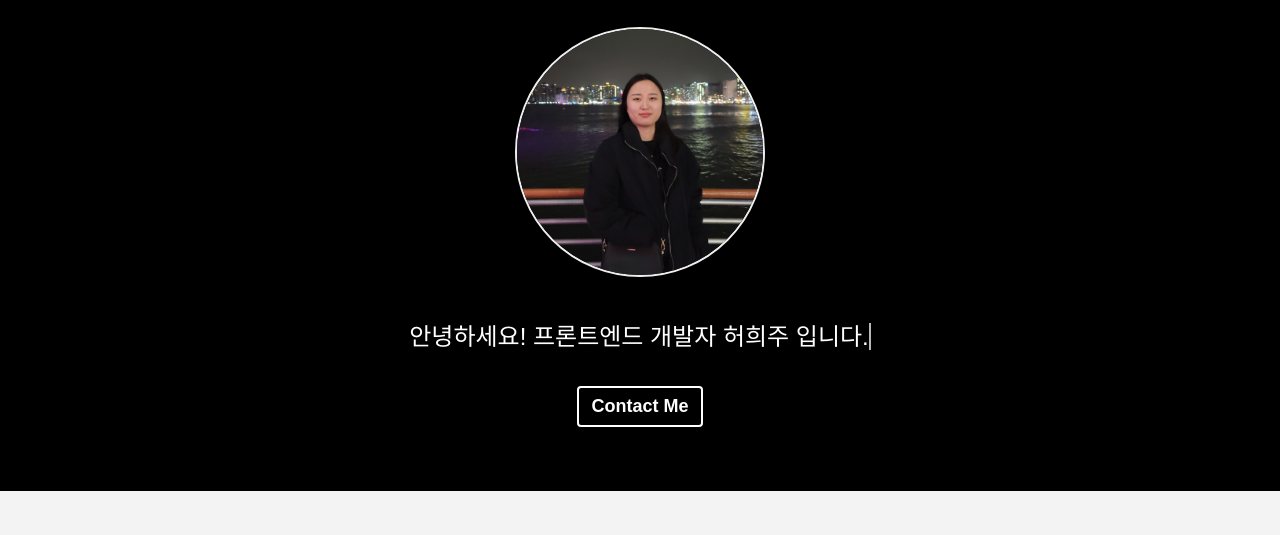
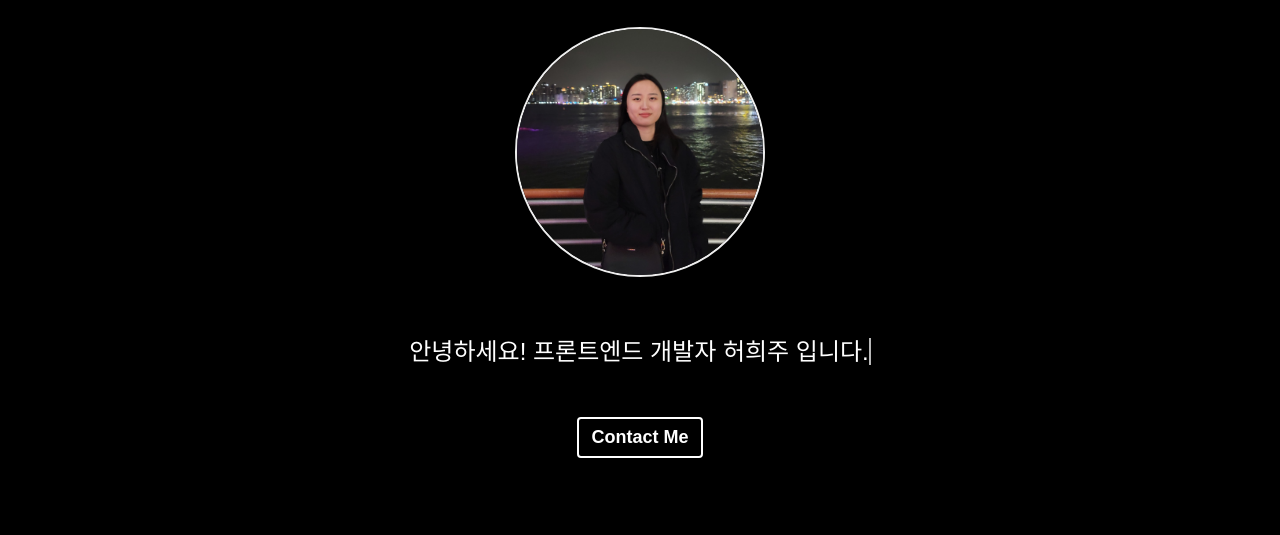
Before and after one commit to hheeju98/portfolio2, a plain HTML site: page index.html in a window 1280 px wide. Shown: the part 93-628 px from the top of the page. Drawn offline with nearby package versions, Linux system fonts and the light colour scheme.

Commit message:
스타일링 수정

```diff
--- a/index.html
+++ b/index.html
@@ -36,7 +36,7 @@
         </button>
     </nav>
     <!-- Home -->
-    <section id="home">
+    <section id="home" class="home_section">
         <div class="home__container">
             <div>
                 <img src="imgs/profile.png" alt="Huiju's profile photo" class="home__avatar" />
--- a/style.css
+++ b/style.css
@@ -160,12 +160,15 @@ p {
   border: 2px solid var(--color-light-white);
 }
 
+.home_section {
+  height: 640px;
+}
 .home__title,
 .home__description {
   color: var(--color-white);
 }
 .home__title_box {
-  margin-top: 25px;
+  margin-top: 40px;
 }
 #typing-effect {
   font-family: Arial, sans-serif;
@@ -198,6 +201,7 @@ p {
   padding: 8px 12px;
   border: 2px solid var(--color-white);
   border-radius: var(--size-border-radius);
+  margin-top: 40px;
 }
 
 .home__contact:hover {
```
